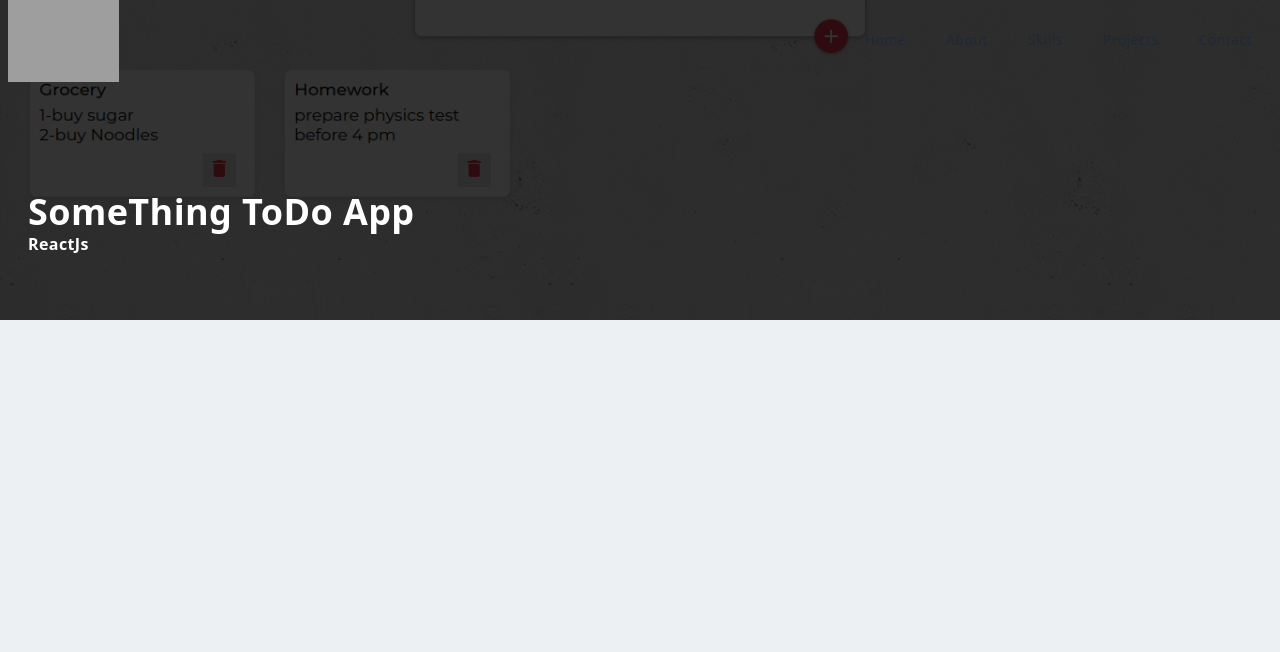
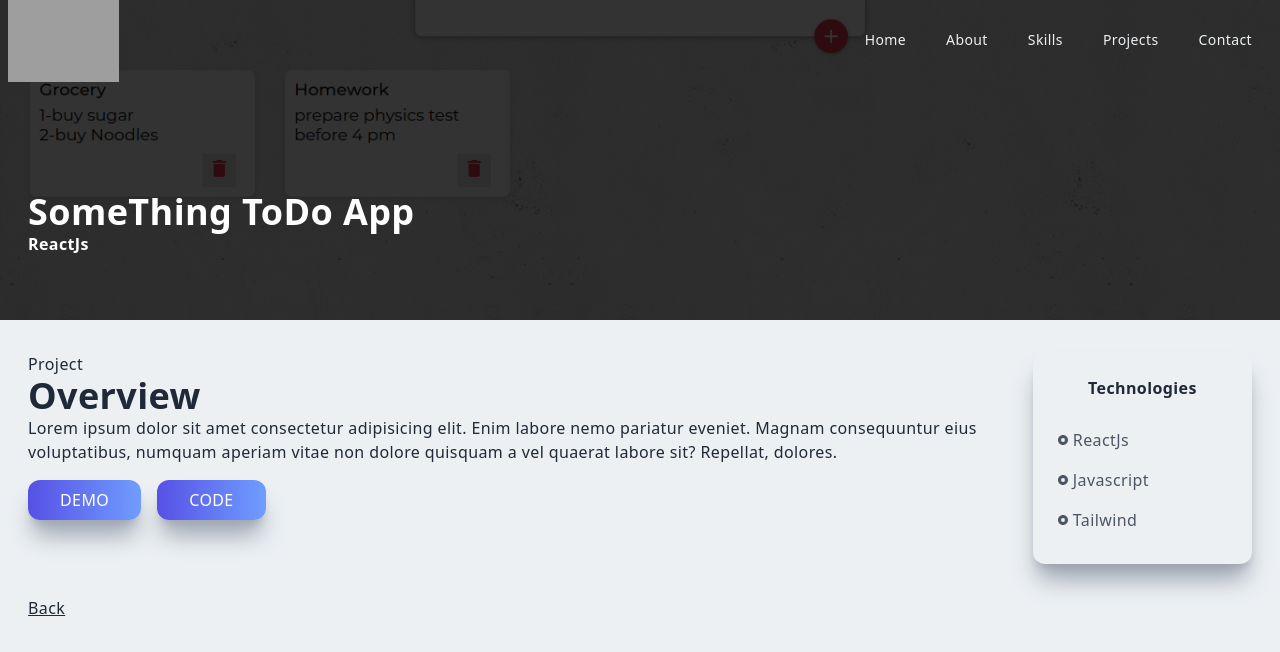
Before and after one commit to shakirhanif/portfolio, a Next.js app: page /todo-project in a window 1280 px wide. Shown: the top 652 px of the page. Built offline with nearby package versions, Linux system fonts and the light colour scheme; grey boxes are pictures that could not be loaded.

Commit message:
complete project prototype

```diff
--- a/components/Navbar.jsx
+++ b/components/Navbar.jsx
@@ -3,10 +3,24 @@ import Image from 'next/image'
 import Link from 'next/link'
 import {AiOutlineClose, AiOutlineMenu,AiOutlineMail, AiOutlineGithub} from 'react-icons/ai'
 import {FaLinkedinIn} from 'react-icons/fa'
+import { useRouter } from 'next/router'
 
 const Navbar = () => {
     const [nav,setNav] = useState(false);
     const [shadow,setShadow]=useState(false);
+    const [navBg,setNavBg]=useState('#ecf0f3');
+    const [linkColor,setlinkColor]=useState('#1f2937');
+    const router=useRouter()
+
+    useEffect(() => {
+        if (router.asPath === '/todo-project') {
+            setNavBg('transparent')
+            setlinkColor('#ecf0f3')
+        }else{
+            setNavBg('#ecf0f3')
+            setlinkColor('#1f2937')
+        }
+    }, [router])
 
 
     const handleNav = ()=>{
@@ -25,13 +39,17 @@ const Navbar = () => {
     }, [])
 
   return (
-    <div className={shadow?' fixed w-full h-20 shadow-xl z-[100]  ':' fixed w-full h-20 z-[100]  '}>
+    <div
+     style={{backgroundColor:`${navBg}`}}
+     className={shadow?' fixed w-full h-20 shadow-xl z-[100]  ':' fixed w-full h-20 z-[100]  '}>
         <div className=' flex justify-between items-center w-full h-full px-2 2xl:px-16  '>
             <Link href={'/'}>
                 <Image src="/../public/assets/shakir_hanif_logo.png" alt="/" width={111} height={111} />
             </Link>
             <div>
-                <ul className=' hidden md:flex mr-5'>
+                <ul
+                style={{color:`${linkColor}`}}
+                className=' hidden md:flex mr-5'>
                     <Link href='/#home'>
                         <li className=' ml-10 text-sm hover:border-b border-amber-400 ease-in duration-150'>Home</li>
                     </Link>
@@ -49,7 +67,7 @@ const Navbar = () => {
                     </Link>
                 </ul>
                 <div onClick={handleNav} className=' md:hidden mr-5 hover:cursor-pointer'>
-                <AiOutlineMenu size={25}></AiOutlineMenu>
+                <AiOutlineMenu color={linkColor} size={25}></AiOutlineMenu>
                 </div>
             </div>
       </div>
--- a/pages/todo-project.js
+++ b/pages/todo-project.js
@@ -1,5 +1,7 @@
 import Image from 'next/image'
+import Link from 'next/link'
 import React from 'react'
+import {RiRadioButtonFill} from 'react-icons/ri'
 import todoImg from '../public/assets/projects/todo_app.png'
 const todo = () => {
   return (
@@ -12,7 +14,29 @@ const todo = () => {
           <h3>ReactJs</h3>
         </div>
       </div>
+      <div className=' max-w-[1240px] mx-auto p-2 grid md:grid-cols-5 gap-8 pt-8'>
+        <div className=' col-span-4'>
+          <p>Project</p>
+          <h2>Overview</h2>
+          <p>Lorem ipsum dolor sit amet consectetur adipisicing elit. Enim labore nemo pariatur eveniet. Magnam consequuntur eius voluptatibus, numquam aperiam vitae non dolore quisquam a vel quaerat labore sit? Repellat, dolores.</p>
+          <button className=' px-8 py-2 mt-4 mr-4'>DEMO</button>
+          <button className=' px-8 py-2 mt-4 '>CODE</button>
+        </div>
+        <div className=' col-span-4 md:col-span-1 shadow-xl shadow-gray-400 rounded-xl p-4 '>
+          <div className='p-2'>
+            <p className=' text-center font-bold pb-5'>Technologies</p>
+            <div className=' grid grid-cols-3 md:grid-cols-1'>
+              <p className=' text-gray-600 py-2 flex items-center'><RiRadioButtonFill className='pr-1' />ReactJs</p>
+              <p className=' text-gray-600 py-2 flex items-center'><RiRadioButtonFill className='pr-1' />Javascript</p>
+              <p className=' text-gray-600 py-2 flex items-center'><RiRadioButtonFill className='pr-1' />Tailwind</p>
+            </div>
+          </div>
 
+        </div>
+        <Link href={'/#projects'}>
+            <p className=' underline pointer-cursor'>Back</p>
+        </Link>
+      </div>
     </div>
   )
 }
```
